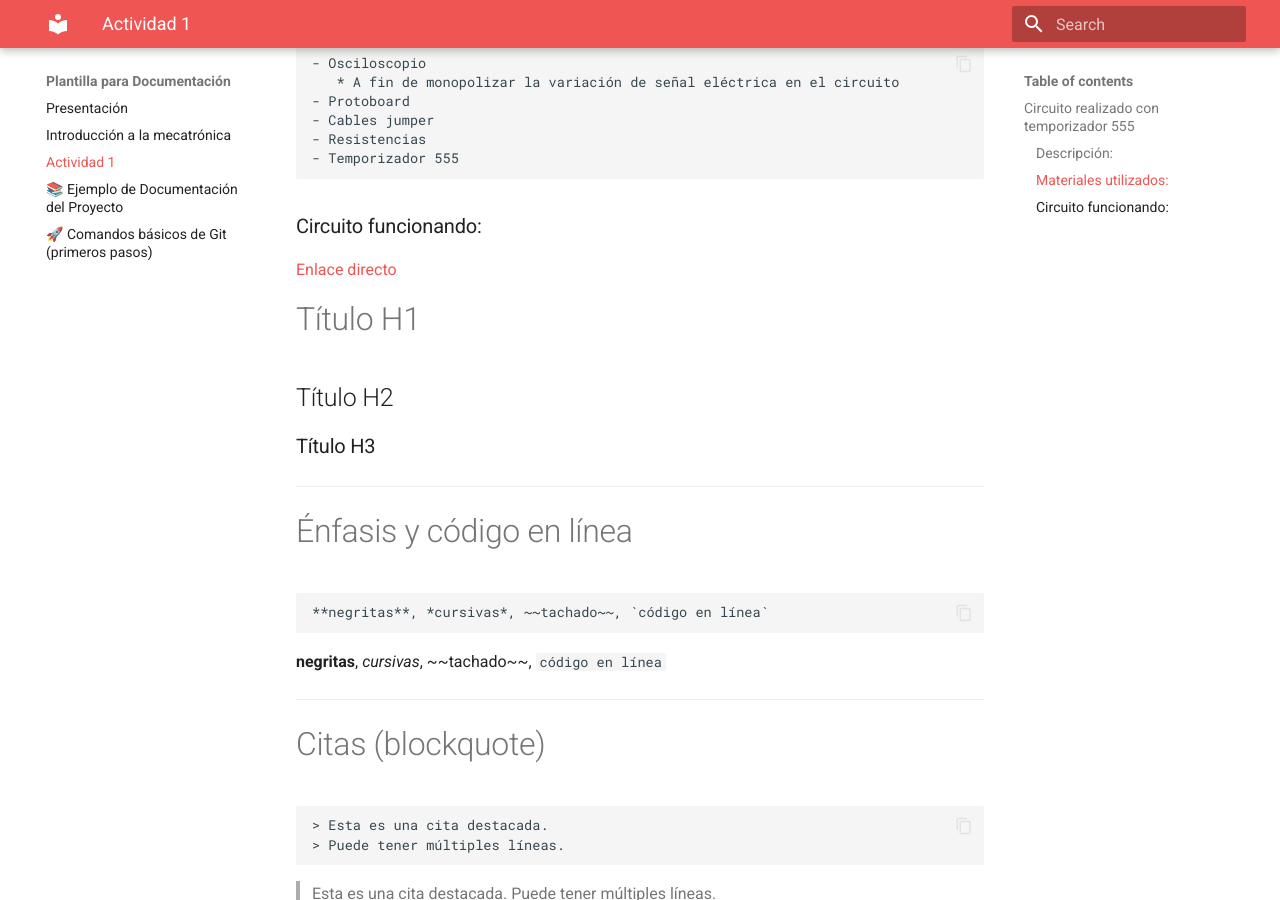
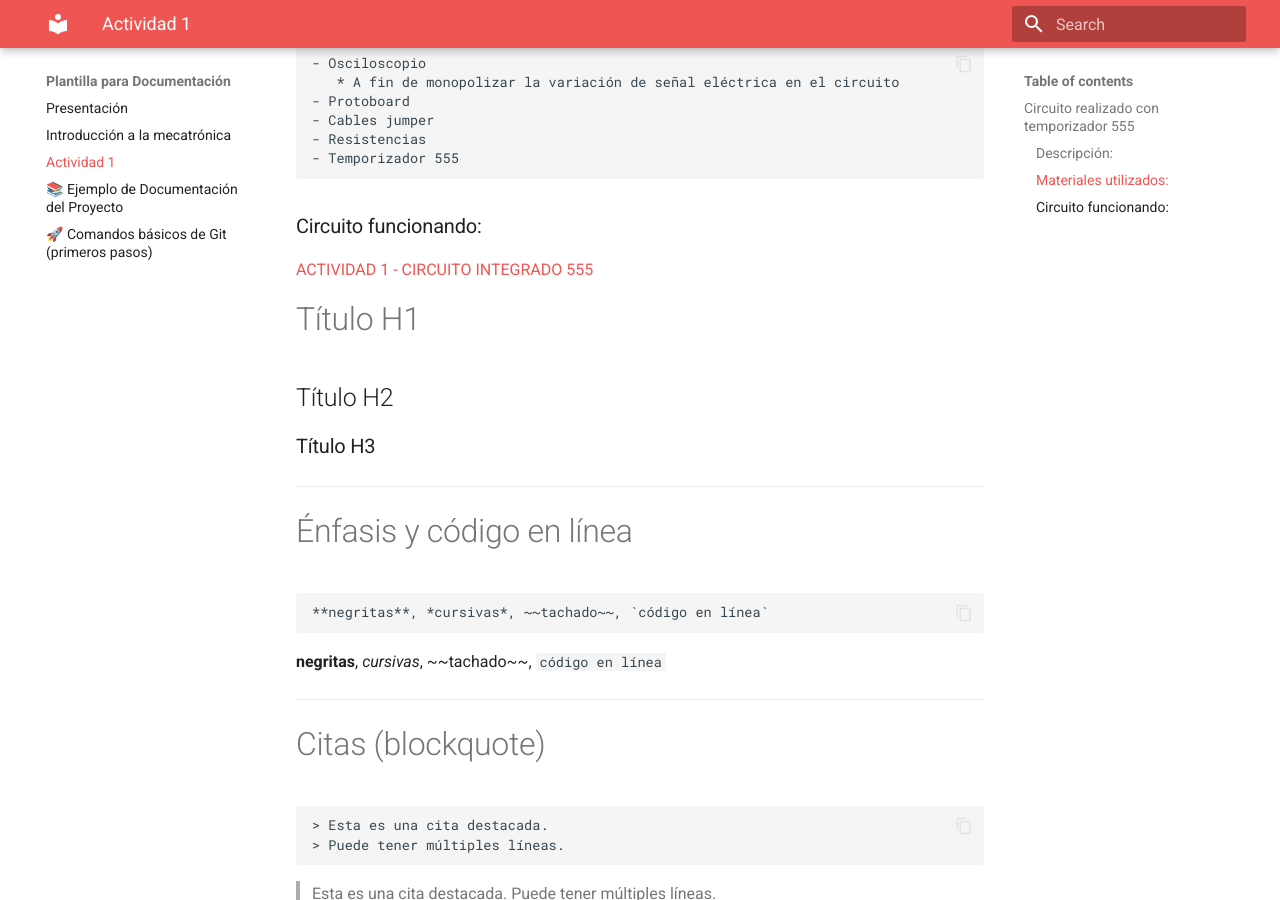
Before and after one commit to DiegoMachorro/Mecatronica-DiegoM, an MkDocs documentation site: the page built from docs/comandos.md, in a window 1280 px wide and 900 px high, scrolled down 362 px. Built offline with MkDocs 1.6.1 and Material for MkDocs 9.7.7, drawn with Linux system fonts in a browser that asks for light colours.

Commit message:
Update link text for Circuito funcionando section

````diff
--- a/docs/comandos.md
+++ b/docs/comandos.md
@@ -19,7 +19,7 @@ Se realizó un circuito utilizando el temporizador 555, un componente que sirve
 ```
 ### Circuito funcionando:
 
-[Enlace directo](https://drive.google.com/drive/folders/1ec7uEY3SMC7nvdSfJ0pyFeDPBmCli1VA?usp=drive_link)
+[ACTIVIDAD 1 - CIRCUITO INTEGRADO 555](https://drive.google.com/drive/folders/1ec7uEY3SMC7nvdSfJ0pyFeDPBmCli1VA?usp=drive_link)
 
 
 
````
